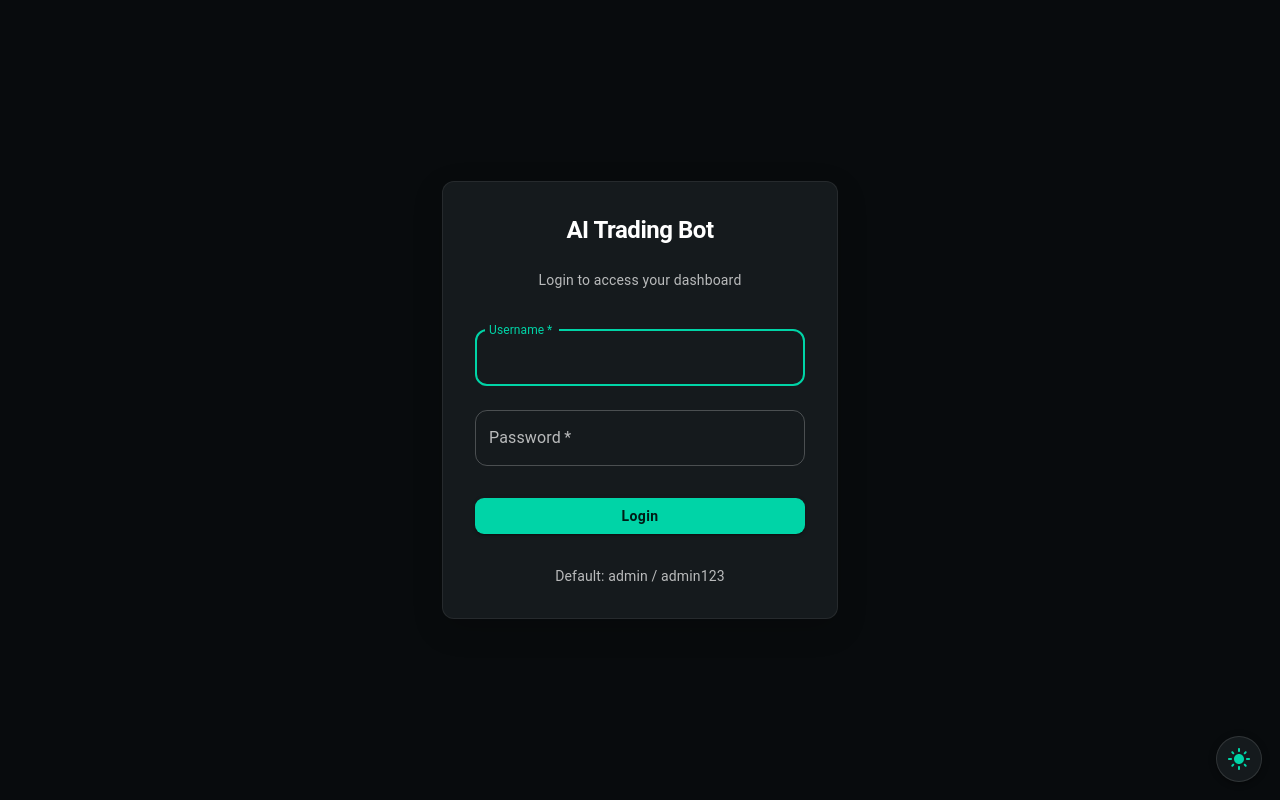
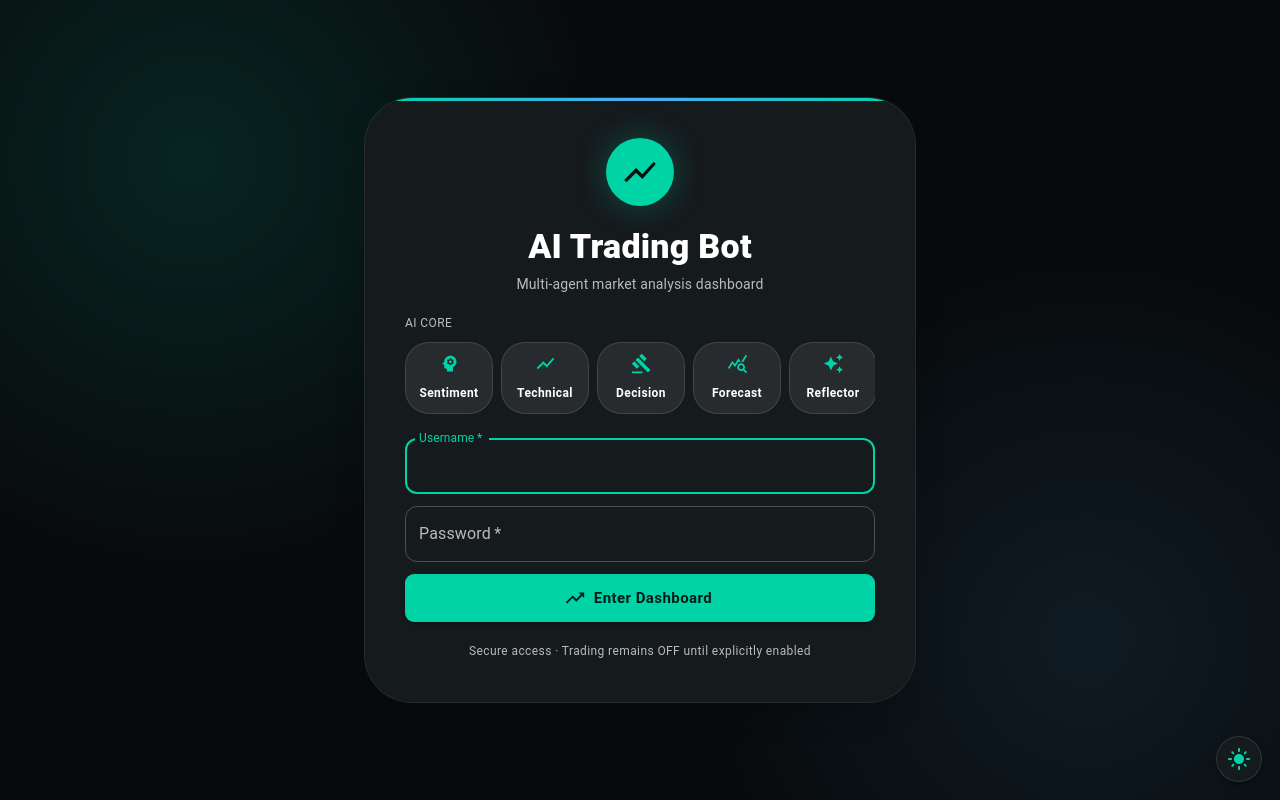
Before and after one commit to doushitekana62-ship-it/ai-multi-agent-trading-bot, a React (Create React App) app in the folder fronted/: page /login in a window 1280 px wide. Built offline with nearby package versions, Linux system fonts and the light colour scheme.

Commit message:
ui: refresh trading bot login experience

```diff
--- a/fronted/src/pages/Login.jsx
+++ b/fronted/src/pages/Login.jsx
@@ -1,15 +1,20 @@
 import React, { useState } from 'react';
 import { useNavigate } from 'react-router-dom';
 import {
-  Container,
-  Box,
-  Typography,
-  TextField,
-  Button,
-  Paper,
-  Alert,
+  Container, Box, Typography, TextField, Button, Paper, Alert, Stack, Avatar,
 } from '@mui/material';
+import {
+  ShowChart, Psychology, QueryStats, Gavel, AutoAwesome, TrendingUp,
+} from '@mui/icons-material';
 import { useAuth } from '../context/AuthContext';
+
+const agents = [
+  { name: 'Sentiment', icon: Psychology },
+  { name: 'Technical', icon: ShowChart },
+  { name: 'Decision', icon: Gavel },
+  { name: 'Forecast', icon: QueryStats },
+  { name: 'Reflector', icon: AutoAwesome },
+];
 
 const Login = () => {
   const navigate = useNavigate();
@@ -23,7 +28,6 @@ const Login = () => {
     e.preventDefault();
     setError('');
     setLoading(true);
-
     try {
       await login(username, password);
       navigate('/');
@@ -35,81 +39,122 @@ const Login = () => {
   };
 
   return (
-    <Container component="main" maxWidth="xs">
     <Box
       sx={{
         minHeight: '100vh',
         display: 'flex',
         alignItems: 'center',
         justifyContent: 'center',
+        px: 2,
+        py: 5,
+        position: 'relative',
+        overflow: 'hidden',
+        background: (theme) => theme.palette.mode === 'dark'
+          ? 'radial-gradient(circle at 15% 20%, rgba(0,212,167,.13), transparent 32%), radial-gradient(circle at 85% 80%, rgba(77,171,247,.10), transparent 30%), #080b0d'
+          : 'radial-gradient(circle at 15% 20%, rgba(0,121,107,.10), transparent 32%), radial-gradient(circle at 85% 80%, rgba(21,101,192,.08), transparent 30%), #f3f6f8',
       }}
     >
+      <Container component="main" maxWidth="sm">
         <Paper
-          elevation={3}
+          elevation={0}
           sx={{
-            padding: 4,
-            display: 'flex',
-            flexDirection: 'column',
-            alignItems: 'center',
-            width: '100%',
+            p: { xs: 3, sm: 5 },
+            borderRadius: 4,
+            position: 'relative',
+            overflow: 'hidden',
+            '&:before': {
+              content: '""',
+              position: 'absolute',
+              top: 0,
+              left: 0,
+              right: 0,
+              height: 3,
+              background: 'linear-gradient(90deg, #00d4a7, #4dabf7, #00d4a7)',
+            },
           }}
         >
-          <Typography component="h1" variant="h5" sx={{ mb: 3 }}>
+          <Stack spacing={2.5} alignItems="center">
+            <Avatar
+              sx={{
+                width: 68,
+                height: 68,
+                bgcolor: 'primary.main',
+                color: '#06110f',
+                boxShadow: '0 0 32px rgba(0,212,167,.28)',
+              }}
+            >
+              <ShowChart sx={{ fontSize: 38 }} />
+            </Avatar>
+
+            <Box sx={{ textAlign: 'center' }}>
+              <Typography component="h1" variant="h4" sx={{ fontWeight: 800 }}>
                 AI Trading Bot
               </Typography>
+              <Typography variant="body2" color="text.secondary" sx={{ mt: 0.75 }}>
+                Multi-agent market analysis dashboard
+              </Typography>
+            </Box>
 
-          <Typography variant="body2" color="text.secondary" sx={{ mb: 3 }}>
-            Login to access your dashboard
+            <Box sx={{ width: '100%' }}>
+              <Typography variant="caption" color="text.secondary" sx={{ display: 'block', mb: 1 }}>
+                AI CORE
               </Typography>
+              <Stack direction="row" spacing={1} sx={{ overflowX: 'auto', pb: 0.5 }}>
+                {agents.map(({ name, icon: Icon }) => (
+                  <Box
+                    key={name}
+                    sx={{
+                      minWidth: 88,
+                      flex: 1,
+                      px: 1,
+                      py: 1.2,
+                      textAlign: 'center',
+                      borderRadius: 2,
+                      bgcolor: 'action.hover',
+                      border: '1px solid',
+                      borderColor: 'divider',
+                    }}
+                  >
+                    <Icon sx={{ color: 'primary.main', fontSize: 21, mb: 0.4 }} />
+                    <Typography variant="caption" sx={{ display: 'block', fontWeight: 700 }}>
+                      {name}
+                    </Typography>
+                  </Box>
+                ))}
+              </Stack>
+            </Box>
 
-          {error && (
-            <Alert severity="error" sx={{ width: '100%', mb: 2 }}>
-              {error}
-            </Alert>
-          )}
+            {error && <Alert severity="error" sx={{ width: '100%' }}>{error}</Alert>}
 
             <form onSubmit={handleSubmit} style={{ width: '100%' }}>
+              <Stack spacing={1.5}>
                 <TextField
-              margin="normal"
-              required
-              fullWidth
-              id="username"
-              label="Username"
-              name="username"
-              autoComplete="username"
-              autoFocus
-              value={username}
+                  required fullWidth id="username" label="Username" name="username"
+                  autoComplete="username" autoFocus value={username}
                   onChange={(e) => setUsername(e.target.value)}
                 />
                 <TextField
-              margin="normal"
-              required
-              fullWidth
-              name="password"
-              label="Password"
-              type="password"
-              id="password"
-              autoComplete="current-password"
-              value={password}
+                  required fullWidth name="password" label="Password" type="password"
+                  id="password" autoComplete="current-password" value={password}
                   onChange={(e) => setPassword(e.target.value)}
                 />
                 <Button
-              type="submit"
-              fullWidth
-              variant="contained"
-              sx={{ mt: 3, mb: 2 }}
-              disabled={loading}
+                  type="submit" fullWidth variant="contained" size="large"
+                  startIcon={<TrendingUp />} disabled={loading}
+                  sx={{ mt: 1, py: 1.35 }}
                 >
-              {loading ? 'Logging in...' : 'Login'}
+                  {loading ? 'Logging in...' : 'Enter Dashboard'}
                 </Button>
+              </Stack>
             </form>
 
-          <Typography variant="body2" color="text.secondary" sx={{ mt: 2 }}>
-            Default: admin / admin123
+            <Typography variant="caption" color="text.secondary" sx={{ textAlign: 'center' }}>
+              Secure access · Trading remains OFF until explicitly enabled
             </Typography>
+          </Stack>
         </Paper>
+      </Container>
     </Box>
-    </Container>
   );
 };
 
```
Lines whose indentation alone changed are shown as unchanged.
